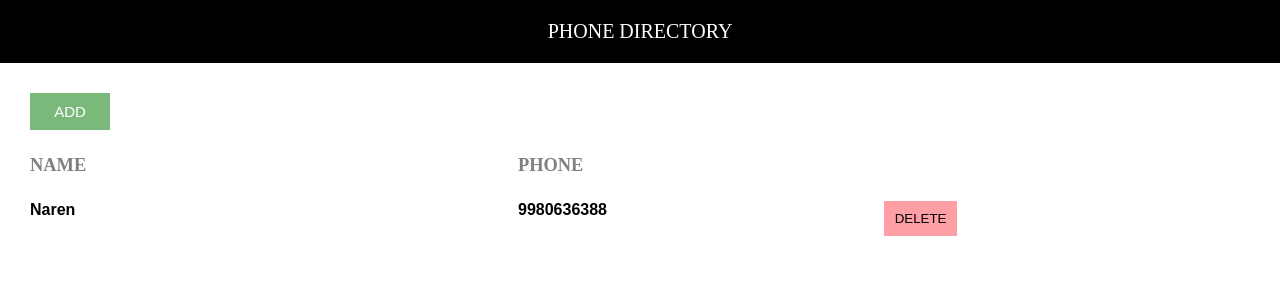
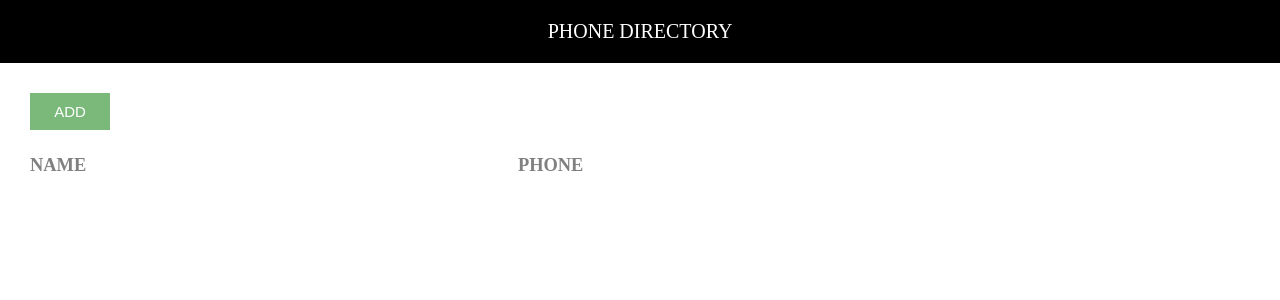
Before and after one commit to narendra-gowda/phone-directory, a React (Create React App) app: page / in a window 1280 px wide. Shown: the top 300 px of the page. Built offline with nearby package versions, Linux system fonts and the light colour scheme.

Commit message:
Final clean up

```diff
--- a/src/PhoneDirectory.js
+++ b/src/PhoneDirectory.js
@@ -8,12 +8,7 @@ class PhoneDirectory extends Component{
   constructor(){
     super();
     this.state = {
-      subscriberList : [
-        { id: 1,
-              name: 'Naren',
-             phone: 9980636388
-            }
-      ]
+      subscriberList : []
     }
   }
 
@@ -27,7 +22,7 @@ class PhoneDirectory extends Component{
     subscriberList.push(newSubsciber);
     this.setState({subscriberList : subscriberList});
     console.log(this.state.subscriberList);
-    console.log("Phone Directory");
+    // console.log("Phone Directory");
   }
 
   deleteSubscriberHandler = (subscriberID) => {
--- a/src/ShowSubscribers.css
+++ b/src/ShowSubscribers.css
@@ -7,11 +7,12 @@
   font-family: serif;
   color:#808080;
   margin: 10px 0;
+  word-wrap: break-word;
 }
 
 .grid-container{
   display: grid;
-  grid-template-columns: 40% 30% auto;
+  grid-template-columns: 40% 30% 20%;
   margin: 15px 0;
 }
 
@@ -19,13 +20,14 @@
   font-size: 1rem;
   font-weight: 600;
   font-family: Arial, Helvetica, sans-serif;
+  word-wrap: break-word;
 }
 
 .grid-del-btn{
   background: rgb(253, 159, 164);
   border: none;
   padding:10px;
-  width: 20%;
   outline: none;
   cursor: pointer;
+  word-wrap: break-word;
 }
--- a/src/ShowSubscribers.js
+++ b/src/ShowSubscribers.js
@@ -22,13 +22,13 @@ import {Link} from 'react-router-dom';
 
 class ShowSubscribers extends Component {
 
-  constructor(){
-    super();
-    this.state = {
-      subscribers:[]
-    }
-    console.log("Constructor called");
-  }
+  // constructor(){
+  //   super();
+  //   this.state = {
+  //     subscribers:[]
+  //   }
+  //   console.log("Constructor called");
+  // }
 
   // componentDidMount(){
   //   console.log("Mount called");
@@ -46,7 +46,7 @@ class ShowSubscribers extends Component {
   }
 
   render(){
-    console.log("Render called");
+    // console.log("Render called");
   return (
     <Fragment>
       <Header heading="PHONE DIRECTORY"/>
--- a/src/index.js
+++ b/src/index.js
@@ -2,8 +2,6 @@ import React from 'react';
 import ReactDOM from 'react-dom';
 import './index.css';
 import './common/common.css';
-import ShowSubscribers from './ShowSubscribers';
-import AddSubscriber from './AddSubscriber';
 import * as serviceWorker from './serviceWorker';
 import PhoneDirectory from './PhoneDirectory';
 
```
